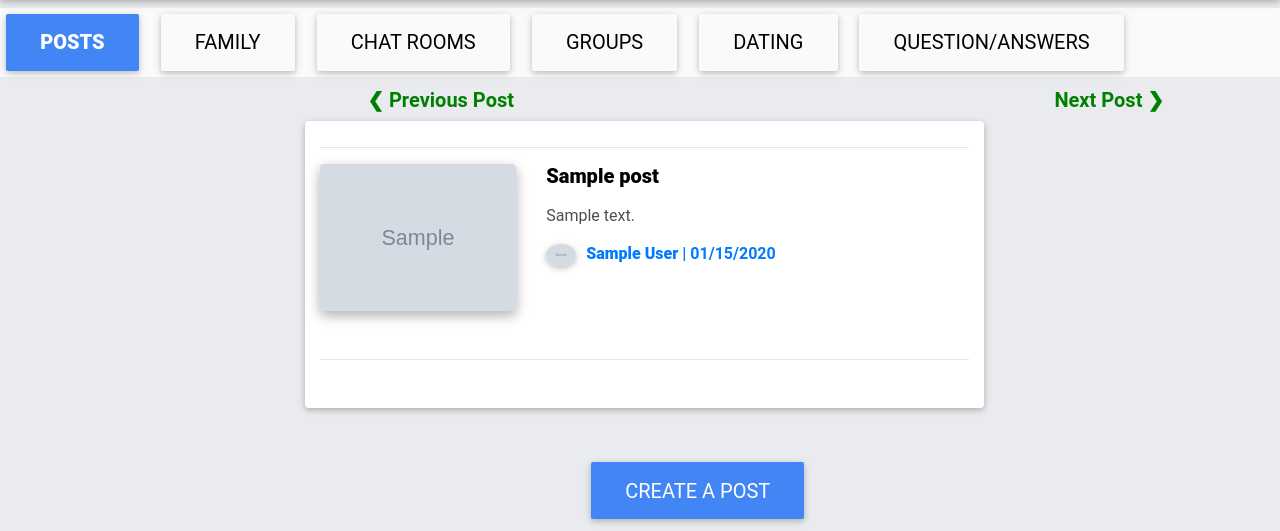
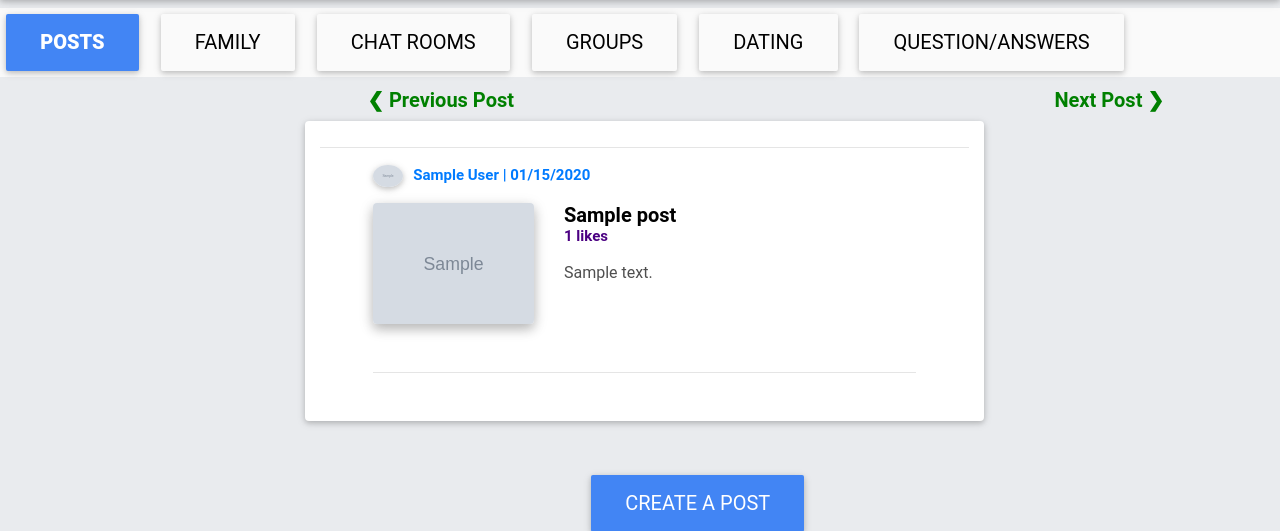
Before and after one commit to arbmf/SNFE, a Flask app: page / in a window 1280 px wide. Shown: the part 62-593 px from the top of the page. Run offline with Flask 3, Linux system fonts and the light colour scheme; a user stored in the database is signed in; tables that the repository leaves empty hold one stand-in row (values such as "Sample post"); grey boxes marked "Sample" are stand-in pictures; some libraries are stand-ins or nearby versions; some web fonts are replaced.

Commit message:
Design Changes with likes visible in posts

```diff
--- a/app/main/routes.py
+++ b/app/main/routes.py
@@ -41,19 +41,22 @@ def home():
         flash('Signed in!', 'success')
         return redirect(url_for('main.home'))
     if current_user.is_authenticated:
-        posts = Post.query.all()
+        posts = Post.query.order_by(Post.DatePosted.desc()).all()
         # users = User.query.filter(User.id != current_user.id).order_by(
         #     func.random()).limit(3).all()
         print("Users")
         print(current_user.roles)
         tempUsers = User.query.filter(
             User.id != current_user.id).order_by(func.random()).all()
-
+        likes = {}
+        for i in range(len(posts)):
+            likes[posts[i]] = len(posts[i].LikedUsers.all())
+        print(likes)
         for tempUser in tempUsers:
             if not current_user.is_following(tempUser) and len(users) <= 2:
                 users.append(tempUser)
 
-        return render_template('user-index.html', posts=posts, users=users, active='home')
+        return render_template('user-index.html', posts=likes, users=users, active='home')
 
     # posts = Post.query.order_by(Post.DatePosted.desc())
     return render_template('register.html', form=form)
@@ -64,7 +67,7 @@ def home():
 # @authorize.has_role('user')
 def family():
     if current_user.is_authenticated:
-        family_posts = Family.query.all()
+        family_posts = Family.query.order_by(Family.DatePosted.desc()).all()
         for post in family_posts:
             print(post.Title,post.Content)
         return render_template('family/family.html', posts=family_posts, active='family')
@@ -94,7 +97,7 @@ def create_family_post():
 def chatroom():
     chatrooms = []
     if current_user.is_authenticated:
-        chatrooms = Chatroom.query.all()
+        chatrooms = Chatroom.query.order_by(Chatroom.id.desc()).all()
         for chatroom in chatrooms:
             print(chatroom.Title)
 
@@ -130,7 +133,7 @@ def dating():
 @login_required
 def job():
     if current_user.is_authenticated:
-        job_posts = Job.query.all()
+        job_posts = Job.query.order_by(Job.DatePosted.desc()).all()
         for post in job_posts:
             print(post.Title, post.Content)
         return render_template('job/jobs.html', posts=job_posts, active='job')
@@ -159,7 +162,7 @@ def create_job_post():
 @login_required
 def volunteer():
     if current_user.is_authenticated:
-        volunteer_posts = Volunteer.query.all()
+        volunteer_posts = Volunteer.query.order_by(Volunteer.DatePosted.desc()).all()
         for post in volunteer_posts:
             print(post.Title, post.Content)
         return render_template('volunteer/volunteers.html', posts=volunteer_posts, active='volunteer')
@@ -188,7 +191,7 @@ def create_volunteer_post():
 @login_required
 def living():
     if current_user.is_authenticated:
-        living_posts = Living.query.all()
+        living_posts = Living.query.order_by(Living.DatePosted.desc()).all()
         for post in living_posts:
             print(post.Title, post.Content)
         return render_template('living/living.html', posts=living_posts, active='living')
@@ -230,7 +233,7 @@ def game():
 @login_required
 def news():
     if current_user.is_authenticated:
-        news_posts = News.query.all()
+        news_posts = News.query.order_by(News.DatePosted.desc()).all()
         for post in news_posts:
             print(post.Title, post.Content)
         return render_template('news/news.html', posts=news_posts, active='news')
--- a/app/templates/user-index.html
+++ b/app/templates/user-index.html
@@ -56,8 +56,16 @@
 
                 <div class="slideshow-container">
 
-                    {% for post in posts %}
+                    {% for post,like in posts.items() %}
                         <div class="mySlides">
+                        <a href="{{ url_for('main.user_profile', email=post.Author.Email) }}">
+                                    <div class="font-weight-bold mb-3" style="font-size: 15px;"><img style="max-width: 30px; margin-right: 10px;"
+                                    src="{{ url_for('static', filename='profile_pictures/' + post.Author.ProfilePicture) }}"
+                                    class="img-fluid z-depth-1 rounded-circle"
+                                    alt="Responsive image">{{ post.Author.FirstName }}
+                                    {{ post.Author.LastName }} |
+                                {{ post.DatePosted.strftime('%m/%d/%Y') }}</div>
+                                </a>
                         <div class="row">
                             {% if post.ImageFile %}
                                 <div class="col-lg-5 col-xl-4">
@@ -72,19 +80,13 @@
                             {% endif %}
                             <div class="col-lg-7 col-xl-8">
                                 <a href="{{ url_for('posts.post', postID=post.id) }}" style="color: black;">
-                                    <h5 class="font-weight-bold mb-3"><strong>{{ post.Title }}</strong></h5>
+                                    <h5 class="font-weight-bold mb-3">{{ post.Title }} <p style="font-size: 15px;color: indigo;">{{ like }} likes</p></h5>
                                 </a>
                                 {% if post.Content[:100] %}
                                     <p class="dark-grey-text">{{ post.Content[:100] + (post.Content[100:] and '...') }}</p>
                                 {% endif %}
-                                <a href="{{ url_for('main.user_profile', email=post.Author.Email) }}">
-                                    <h6 class="font-weight-bold mb-3"><img style="max-width: 30px; margin-right: 10px;"
-                                    src="{{ url_for('static', filename='profile_pictures/' + post.Author.ProfilePicture) }}"
-                                    class="img-fluid z-depth-1 rounded-circle"
-                                    alt="Responsive image"><strong>{{ post.Author.FirstName }}
-                                    {{ post.Author.LastName }}</strong> |
-                                {{ post.DatePosted.strftime('%m/%d/%Y') }}</h6>
-                                </a>
+
+
                             </div>
                         </div>
                         <hr class="my-5">
```
Also changed, not shown: app/site.db.
